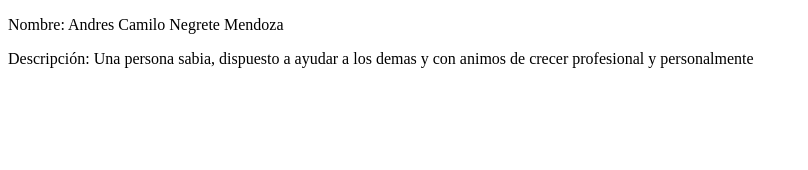
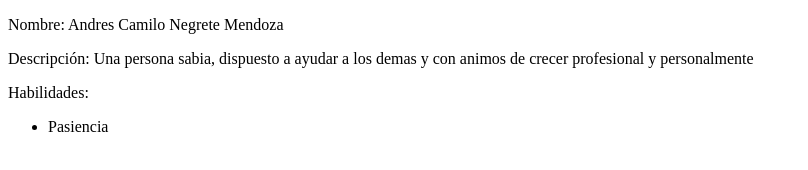
Before and after one commit to AndresN777/RUB-EJ-1, a plain HTML site: page index.html in a window 1280 px wide. Shown: the whole page, without its empty margins (0-808 px from the left). Drawn offline with Linux system fonts and the light colour scheme.

Commit message:
3 commit

```diff
--- a/index.html
+++ b/index.html
@@ -9,5 +9,10 @@
     <p>Nombre: Andres Camilo Negrete Mendoza</p>
     <p></p>
     <p>Descripción: Una persona sabia, dispuesto a ayudar a los demas y con animos de crecer profesional y personalmente</p>
+    <p></p>
+    <p>Habilidades:</p>
+    <ul>
+        <li>Pasiencia</li>
+    </ul>
 </body>
 </html>
```
